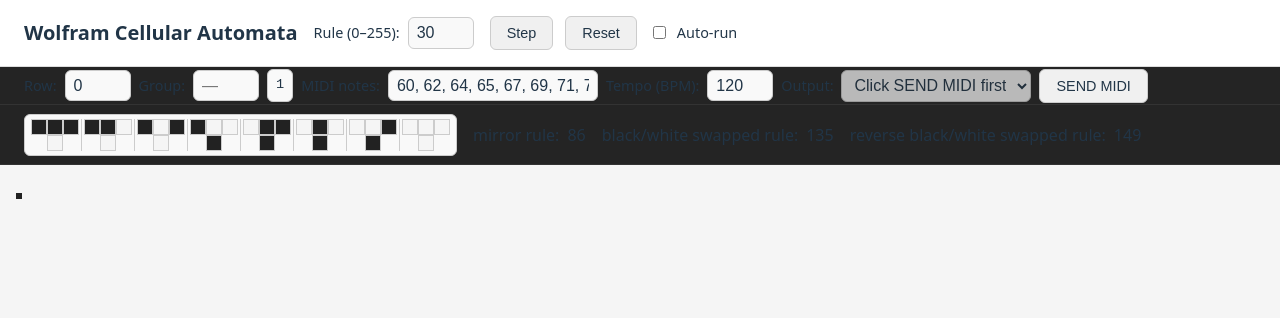
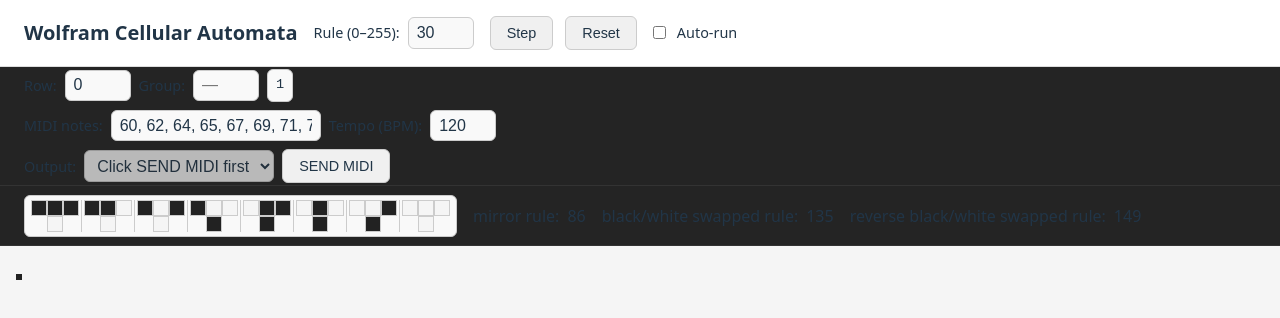
Before and after one commit to nathanfenoglio/wolfram-cellular-automata-midi-notes, a React (Vite) app: page / in a window 1280 px wide. Shown: the top 318 px of the page. Built offline with nearby package versions, Linux system fonts and the light colour scheme.

Commit message:
move MIDI notes, Tempo down 1 row, move Output, SEND MIDI button down another row

```diff
--- a/package.json
+++ b/package.json
@@ -11,7 +11,6 @@
   },
   "devDependencies": {
     "@vitejs/plugin-react": "^4.7.0",
-    "gh-pages": "^6.3.0",
     "typescript": "~5.9.3",
     "vite": "^7.3.1"
   },
--- a/src/App.css
+++ b/src/App.css
@@ -125,8 +125,22 @@
   color: inherit;
 }
 
-/* MIDI controls container */
+/* MIDI controls container - full width, stacks below Row/Group/Display */
 .midi-controls {
+  flex-basis: 100%;
+  display: flex;
+  flex-direction: column;
+  align-items: flex-start;
+  gap: 0.5rem;
+}
+
+.midi-row-notes-tempo {
+  display: flex;
+  align-items: center;
+  gap: 0.5rem;
+}
+
+.midi-row-output-send {
   display: flex;
   align-items: center;
   gap: 0.5rem;
--- a/src/components/RowViewer.jsx
+++ b/src/components/RowViewer.jsx
@@ -249,8 +249,8 @@
         {displayValue}
       </div>
       <div className="midi-controls">
+        <div className="midi-row-notes-tempo">
           <label htmlFor="notes-input">MIDI notes:</label>
-        {/* user input for scale to cycle through when cell is 1 */}
           <input
             id="notes-input"
             type="text"
@@ -260,20 +260,19 @@
             onChange={handleNotesChange}
             onBlur={handleNotesBlur}
           />
-        {/* user input for tempo to send midi notes */}
           <label htmlFor="tempo-input">Tempo (BPM):</label>
           <input
             id="tempo-input"
             type="number"
             min={1}
-          // NOT SURE IF I WANT TO MAKE MAX TEMPO 300 BPM...
             max={300}
             className="tempo-input"
             value={tempoInput}
             onChange={handleTempoChange}
             onBlur={handleTempoBlur}
           />
-        {/* select midi output device */}
+        </div>
+        <div className="midi-row-output-send">
           <label htmlFor="output-select">Output:</label>
           <select
             id="output-select"
@@ -294,7 +293,6 @@
               ))
             )}
           </select>
-        {/* send midi button */}
           <button
             type="button"
             className="send-midi-button"
@@ -305,5 +303,6 @@
           </button>
         </div>
       </div>
+    </div>
   );
 }
--- a/vite.config.js
+++ b/vite.config.js
@@ -6,8 +6,7 @@
   plugins: [react()],
   server: {
     allowedHosts: [
-      "b0ed-2600-1700-640-4100-586f-e09e-1c36-b81a.ngrok-free.app",
-      "nathanfenoglio.github.io/wolfram-cellular-automata-midi-notes/"
+      "b0ed-2600-1700-640-4100-586f-e09e-1c36-b81a.ngrok-free.app"
     ]
   }
 });
```
Lines whose indentation alone changed are shown as unchanged.
